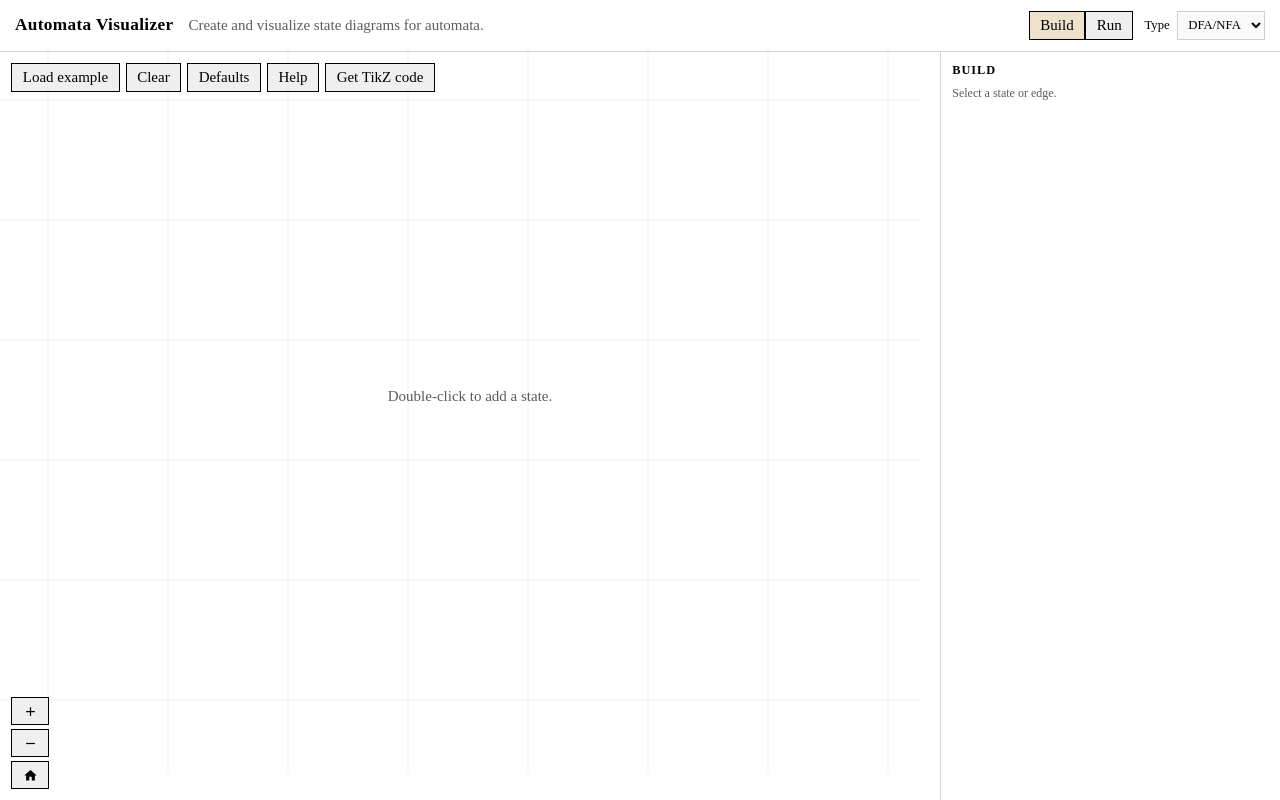
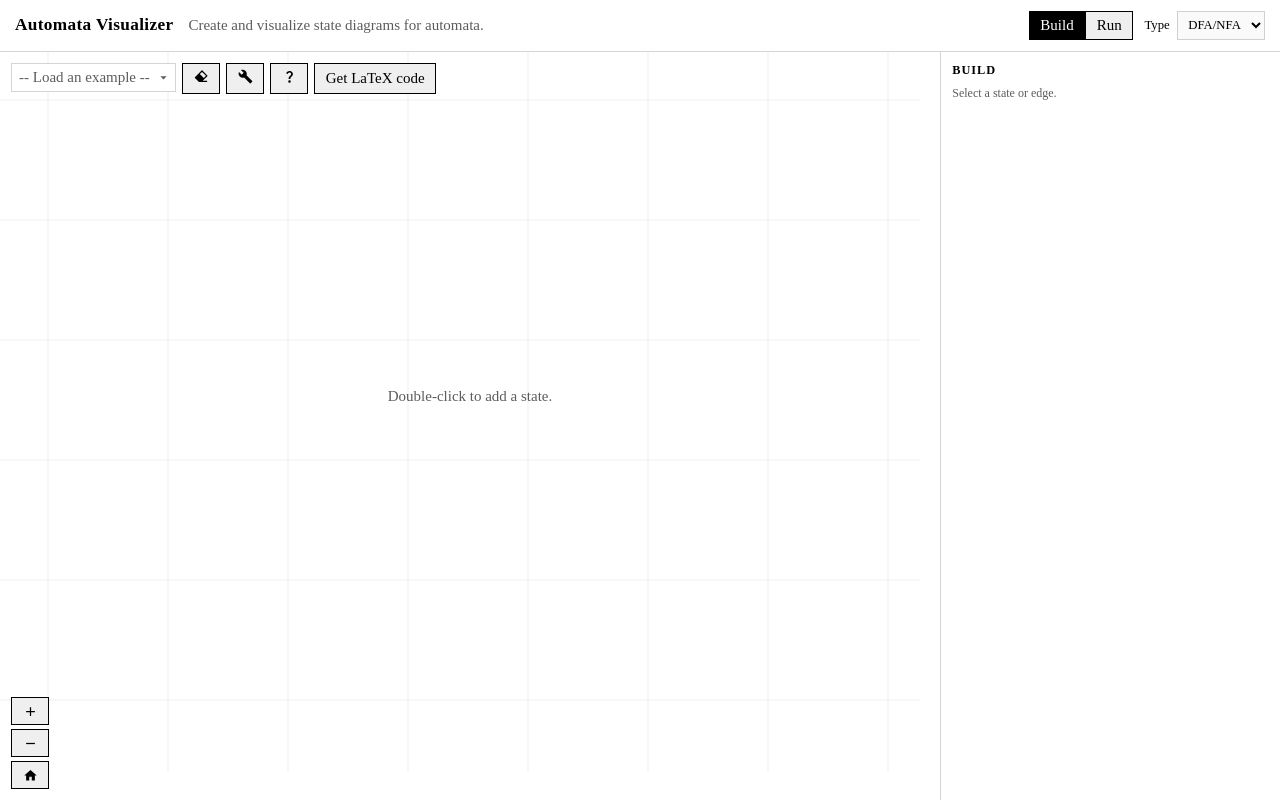
Before and after one commit to itsevelync/automata-vis, a React (Vite) app: page / in a window 1280 px wide. Built offline with nearby package versions, Linux system fonts and the light colour scheme.

Commit message:
Add dropdown for loading examples + slight UI updates

```diff
--- a/src/canvas/DiagramCanvas.tsx
+++ b/src/canvas/DiagramCanvas.tsx
@@ -2,15 +2,18 @@ import { useEffect, useRef, useState } from "react";
 import { DefaultsForm } from "../components/DefaultsForm";
 import { ExportPanel } from "../components/ExportPanel";
 import { Modal } from "../components/Modal";
+import { EXAMPLES } from "../example";
 import { parseLength } from "../model/length";
 import { useDiagram } from "../store/diagram";
 import { useRun } from "../store/run";
 import { useSession } from "../store/session";
 import { EDGE_STROKE, EdgeLabel, buildEdgeCurve } from "./AutomataEdge";
 import { PT_PX, cellSizePx, centerToCell } from "./geometry";
+import { LatexLabel } from "./LatexLabel";
 import { StateNode } from "./StateNode";
 import { curvePath } from "./tikzPath";
-import { MdAdd, MdHome, MdRemove } from "react-icons/md";
+import { MdAdd, MdArrowDropDown, MdBuild, MdHome, MdQuestionMark, MdRemove } from "react-icons/md";
+import { RiEraserFill } from "react-icons/ri";
 
 type View = { x: number; y: number; zoom: number };
 
@@ -28,6 +31,7 @@ export function DiagramCanvas() {
   const select = useDiagram((state) => state.select);
   const loadExample = useDiagram((state) => state.loadExample);
   const clear = useDiagram((state) => state.clear);
+  const automataKind = useDiagram((state) => state.automataKind);
   const mode = useSession((state) => state.mode);
   const activeStates = useRun((state) => state.activeStates);
   const activeEdges = useRun((state) => state.activeEdges);
@@ -41,6 +45,12 @@ export function DiagramCanvas() {
   const [view, setView] = useState<View>({ x: 48, y: 48, zoom: 1 });
   const [panning, setPanning] = useState(false);
   const [modal, setModal] = useState<"help" | "tikz" | "defaults" | null>(null);
+  const [examplesOpen, setExamplesOpen] = useState(false);
+  const [exampleId, setExampleId] = useState<string | null>(null);
+  const [exampleIndex, setExampleIndex] = useState(0);
+  const examplesRef = useRef<HTMLDivElement>(null);
+  const examples = EXAMPLES[automataKind];
+  const selectedExample = examples.find((example) => example.id === exampleId) ?? null;
   const length = parseLength(nodeDistance) ?? { magnitude: 3, unit: "cm" };
   const cellPx = cellSizePx(length);
   const viewRef = useRef(view);
@@ -91,6 +101,38 @@ export function DiagramCanvas() {
       y: (rect.height - (minY + maxY) * zoom) / 2,
     });
   }
+
+  useEffect(() => {
+    setExampleId(null);
+    setExamplesOpen(false);
+  }, [automataKind]);
+
+  function chooseExample(id: string) {
+    setExampleId(id);
+    setExamplesOpen(false);
+    loadExample(id);
+    window.setTimeout(() => fit(useDiagram.getState().nodes), 0);
+  }
+
+  function moveExample(delta: number) {
+    if (examples.length === 0) return;
+    if (!examplesOpen) {
+      const current = examples.findIndex((example) => example.id === exampleId);
+      setExampleIndex(current >= 0 ? current : 0);
+      setExamplesOpen(true);
+      return;
+    }
+    setExampleIndex((exampleIndex + delta + examples.length) % examples.length);
+  }
+
+  useEffect(() => {
+    if (!examplesOpen) return;
+    const onPointerDown = (event: PointerEvent) => {
+      if (!examplesRef.current?.contains(event.target as Node)) setExamplesOpen(false);
+    };
+    window.addEventListener("pointerdown", onPointerDown);
+    return () => window.removeEventListener("pointerdown", onPointerDown);
+  }, [examplesOpen]);
 
   useEffect(() => {
     const onKey = (event: KeyboardEvent) => {
@@ -239,34 +281,79 @@ export function DiagramCanvas() {
       <div className="toolbar">
         {running ? null : (
           <>
+            <div className={examplesOpen ? "example-menu open" : "example-menu"} ref={examplesRef}>
+              <button
+                type="button"
+                className={selectedExample ? "example-select chosen" : "example-select"}
+                aria-haspopup="listbox"
+                aria-expanded={examplesOpen}
+                onClick={() => setExamplesOpen((open) => !open)}
+                onKeyDown={(event) => {
+                  if (event.key === "ArrowDown") {
+                    event.preventDefault();
+                    moveExample(1);
+                  } else if (event.key === "ArrowUp") {
+                    event.preventDefault();
+                    moveExample(-1);
+                  } else if (event.key === "Enter" && examplesOpen) {
+                    event.preventDefault();
+                    const example = examples[exampleIndex];
+                    if (example) chooseExample(example.id);
+                  } else if (event.key === "Escape") {
+                    setExamplesOpen(false);
+                  }
+                }}
+              >
+                {selectedExample ? (
+                  <LatexLabel className="example-math" label={selectedExample.label} />
+                ) : (
+                  "-- Load an example --"
+                )}
+                <MdArrowDropDown />
+              </button>
+              {examplesOpen ? (
+                <div className="example-options" role="listbox" aria-label="Examples">
+                  <button type="button" className="example-placeholder" disabled>
+                    -- Load an example --
+                  </button>
+                  {examples.map((example, index) => (
+                    <button
+                      key={example.id}
+                      type="button"
+                      role="option"
+                      aria-selected={index === exampleIndex}
+                      className={index === exampleIndex ? "active" : undefined}
+                      onMouseEnter={() => setExampleIndex(index)}
+                      onClick={() => chooseExample(example.id)}
+                    >
+                      <LatexLabel className="example-math" label={example.label} />
+                    </button>
+                  ))}
+                </div>
+              ) : null}
+            </div>
             <button
               type="button"
-              onClick={() => {
-                loadExample();
-                window.setTimeout(() => fit(useDiagram.getState().nodes), 0);
-              }}
-            >
-              Load example
-            </button>
-            <button
-              type="button"
+              title="Clear canvas"
               onClick={() => {
                 clear();
+                setExampleId(null);
+                setExamplesOpen(false);
                 setView({ x: 48, y: 48, zoom: 1 });
               }}
             >
-              Clear
+              <RiEraserFill />
             </button>
-            <button type="button" onClick={() => setModal("defaults")}>
-              Defaults
+            <button title="Canvas settings" type="button" onClick={() => setModal("defaults")}>
+              <MdBuild />
+            </button>
+            <button title="Help" type="button" onClick={() => setModal("help")}>
+              <MdQuestionMark />
             </button>
           </>
         )}
-        <button type="button" onClick={() => setModal("help")}>
-          Help
-        </button>
-        <button type="button" onClick={() => setModal("tikz")}>
-          Get TikZ code
+        <button title="Get LaTeX code" type="button" onClick={() => setModal("tikz")}>
+          Get LaTeX code
         </button>
       </div>
       <Modal open={modal === "help"} title="Help" onClose={() => setModal(null)}>
--- a/src/example.ts
+++ b/src/example.ts
@@ -20,6 +20,23 @@ export const dfaDiagram: Diagram = {
     { id: "e6", source: "q2", target: "q3", label: "1", labelPos: { side: "above", distance: "0.01cm" } },
     { id: "e7", source: "q3", target: "q1", label: "1", bend: "right", labelPos: { side: "above" } },
     { id: "e8", source: "q3", target: "q2", label: "0", bend: "left" },
+  ],
+};
+
+export const div3Diagram: Diagram = {
+  defaults,
+  nodes: [
+    { id: "q0", label: "q_0", col: 0, row: 0, initial: true, accepting: true },
+    { id: "q1", label: "q_1", col: 1, row: 0 },
+    { id: "q2", label: "q_2", col: 2, row: 0 },
+  ],
+  edges: [
+    { id: "e1", source: "q0", target: "q0", label: "0", loop: "above" },
+    { id: "e2", source: "q0", target: "q1", label: "1" },
+    { id: "e3", source: "q1", target: "q0", label: "1", bend: "left" },
+    { id: "e4", source: "q1", target: "q2", label: "0" },
+    { id: "e5", source: "q2", target: "q1", label: "0", bend: "left" },
+    { id: "e6", source: "q2", target: "q2", label: "1", loop: "below" },
   ],
 };
 
@@ -131,8 +148,26 @@ export const motivatingDiagram: Diagram = {
   ],
 };
 
+const DIAGRAMS = {
+  dfa: dfaDiagram,
+  div3: div3Diagram,
+  pda: pdaDiagram,
+  tm: motivatingDiagram,
+} as const;
+
+export const EXAMPLES: Record<AutomataKind, { id: string; label: string }[]> = {
+  dfa: [
+    { id: "dfa", label: "\\text{Ends with }101" },
+    { id: "div3", label: "\\text{Divisible by }3" },
+  ],
+  pda: [{ id: "pda", label: "0^n1^n" }],
+  tm: [{ id: "tm", label: "1^{n^2}" }],
+};
+
 export function exampleFor(kind: AutomataKind): Diagram {
-  if (kind === "pda") return pdaDiagram;
-  if (kind === "dfa") return dfaDiagram;
-  return motivatingDiagram;
+  return kind === "pda" ? pdaDiagram : kind === "tm" ? motivatingDiagram : dfaDiagram;
 }
+
+export function exampleById(id: string): Diagram | null {
+  return id in DIAGRAMS ? DIAGRAMS[id as keyof typeof DIAGRAMS] : null;
+}
--- a/src/index.css
+++ b/src/index.css
@@ -83,7 +83,8 @@ header {
 }
 
 .mode-toggle button[aria-pressed="true"] {
-  background: #efe2cc;
+  background-color: black;
+  color: white;
 }
 
 .automata-kind {
@@ -191,6 +192,78 @@ header p {
   left: 0.75rem;
   display: flex;
   gap: 0.4rem;
+}
+
+.example-menu {
+  position: relative;
+}
+
+.example-select {
+  display: flex;
+  align-items: center;
+  justify-content: space-between;
+  gap: 0.35rem;
+  width: 11rem;
+  border: 1px solid #0000002b;
+  background: #ffffff;
+  padding: 0.35rem 0.3rem 0.35rem 0.45rem;
+  color: #5c5c5c;
+}
+
+.example-select.chosen {
+  color: #000000;
+}
+
+.example-select:hover {
+  background: #ffffff;
+}
+
+.example-menu.open .example-select {
+  border-bottom-color: #0000002b;
+}
+
+.example-options {
+  position: absolute;
+  z-index: 6;
+  top: 100%;
+  left: 0;
+  right: 0;
+  display: flex;
+  flex-direction: column;
+  background: #ffffff;
+  border: 1px solid #0000002b;
+  border-top: 1px solid #0000002b;
+}
+
+.example-options button {
+  padding: 0.28rem 0.45rem;
+  text-align: left;
+  background: #ffffff;
+  border: none;
+  font-size: 0.8rem;
+  font-style: normal;
+  color: #000000;
+}
+
+.example-options .example-placeholder {
+  color: #5c5c5c;
+  font-size: 1rem;
+  font-style: normal;
+  cursor: default;
+}
+
+.example-options .example-placeholder:hover {
+  background: #ffffff;
+}
+
+.example-options button.active,
+.example-options button:hover {
+  background: #efe2cc;
+}
+
+.example-math {
+  font-style: normal;
+  font-size: 0.8rem;
 }
 
 .canvas-hint {
@@ -304,6 +377,12 @@ aside {
   display: flex;
   flex-wrap: wrap;
   gap: 0.35rem;
+}
+
+.panel .speed-control {
+  flex-direction: row;
+  align-items: center;
+  gap: 1rem;
 }
 
 .run-math {
@@ -513,6 +592,11 @@ aside {
   margin-top: 0.45rem;
 }
 
+.export-panel textarea.tikz-preamble {
+  flex: none;
+  min-height: 0rem;
+}
+
 .export-panel textarea {
   flex: 1;
   min-height: 220px;
@@ -520,6 +604,7 @@ aside {
   font-family: Consolas, "Courier New", monospace;
   font-size: 0.75rem;
   line-height: 1.35;
+  resize: none;
 }
 
 .state-node {
--- a/src/store/diagram.ts
+++ b/src/store/diagram.ts
@@ -1,5 +1,5 @@
 import { create } from "zustand";
-import { exampleFor } from "../example";
+import { exampleById, exampleFor } from "../example";
 import { isValidId, nextStateId } from "../model/ids";
 import { DEFAULT_STATE_NODE_SIZE } from "../canvas/geometry";
 import { displayEdgeLabel } from "../model/labels";
@@ -40,7 +40,7 @@ interface DiagramState {
   setDisplaySize: (id: string, size: number) => void;
   select: (selection: Selection) => void;
   setAutomataKind: (kind: AutomataKind) => void;
-  loadExample: () => void;
+  loadExample: (id?: string) => void;
   clear: () => void;
 }
 
@@ -177,8 +177,8 @@ export const useDiagram = create<DiagramState>((set, get) => ({
   },
   select: (selection) => set({ selection }),
   setAutomataKind: (automataKind) => set({ automataKind }),
-  loadExample: () => {
-    const example = exampleFor(get().automataKind);
+  loadExample: (id) => {
+    const example = (id ? exampleById(id) : null) ?? exampleFor(get().automataKind);
     set({
       nodes: example.nodes.map((node) => ({ ...node })),
       edges: example.edges.map((edge) => ({
--- a/src/tikz/generate.ts
+++ b/src/tikz/generate.ts
@@ -45,7 +45,6 @@ export function generateTikZ(diagram: Diagram): string {
   const distance = parseLength(diagram.defaults.nodeDistance);
   if (!distance) throw new Error("Invalid node distance");
   const lines = [
-    "\\usetikzlibrary{automata,arrows,positioning}",
     "\\begin{tikzpicture}[",
     "    ->,",
     "    >=stealth',",
```
Also changed, not shown: src/components/ExportPanel.tsx (+22 -5 lines), src/components/RunPanel.tsx (+8 -4 lines), 2 other files (tests, documents, lock files or other folders).
